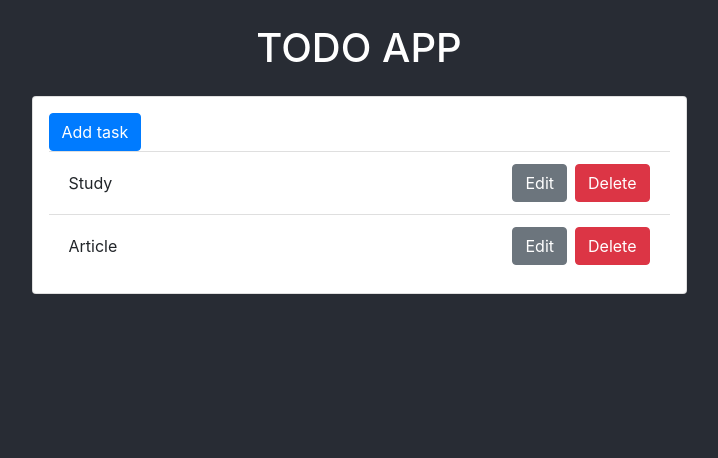
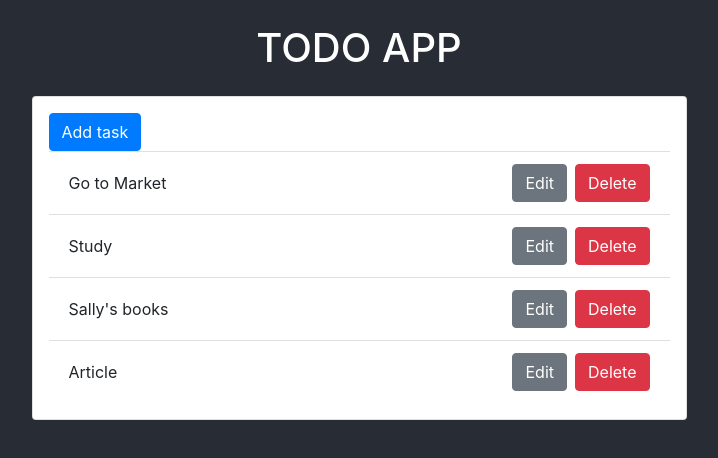
Before and after one commit to jovanna1616/todo_react, a React (Create React App) app: page / in a window 1280 px wide. Shown: the top 458 px of the page, without its empty margins (281-999 px from the left). Built offline with nearby package versions, Linux system fonts and the light colour scheme.

Commit message:
Updated main page.

```diff
--- a/src/App.js
+++ b/src/App.js
@@ -29,30 +29,18 @@ import React, { Component } from "react";
       constructor(props) {
         super(props);
         this.state = {
-          viewCompleted: false,
           todoList: todoItems
         };
       }
-      displayCompleted = status => {
-        if (status) {
-          return this.setState({ viewCompleted: true });
-        }
-        return this.setState({ viewCompleted: false });
-      };
       renderItems = () => {
-        const { viewCompleted } = this.state;
-        const newItems = this.state.todoList.filter(
-          item => item.completed == viewCompleted
-        );
+        const newItems = this.state.todoList
         return newItems.map(item => (
           <li
             key={item.id}
             className="list-group-item d-flex justify-content-between align-items-center"
           >
             <span
-              className={`todo-title mr-2 ${
-                this.state.viewCompleted ? "completed-todo" : ""
-              }`}
+              className="todo-title mr-2"
               title={item.description}
             >
               {item.title}
```
